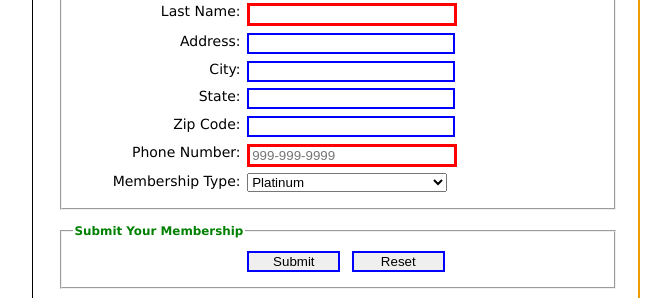
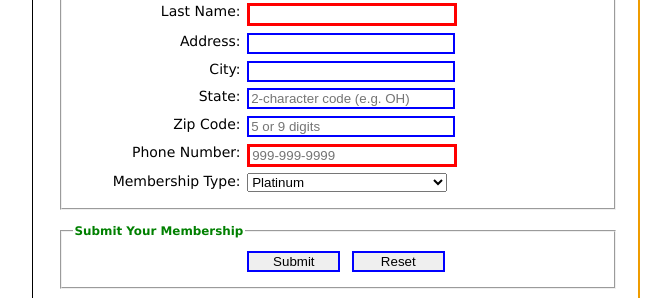
Before and after one commit to eweaver134/team1, a plain HTML site: page membership.html in a window 1280 px wide. Shown: the part 418-716 px from the top of the page, 101-756 px from the left. Drawn offline with Linux system fonts and the light colour scheme.

Commit message:
Update membership.html

```diff
--- a/membership.html
+++ b/membership.html
@@ -24,6 +24,7 @@
 	</nav>
 	<aside>
 		<!-- Add the codes for showing 2023-2024 speakers information to the sidebar as a table format. You can reuse some code in home.html and home.css -->
+
 		<table>
 			<tr>
 				<th>Date</th>
@@ -88,9 +89,9 @@
 				<label for="city">City:</label>
 				<input type="text" name="city" id="city"><br />
 				<label for="state">State:</label>
-				<input type="text" name="state" id="state"><br />
+				<input type="text" name="state" id="state" placeholder="2-character code (e.g. OH)"><br />
 				<label for="zip">Zip Code:</label>
-				<input type="text" name="zip" id="zip"><br />
+				<input type="text" name="zip" id="zip" placeholder="5 or 9 digits"><br />
 				<label for="phone">Phone Number:</label>
                 	        <input type="tel" id="phone" name="phone" placeholder="999-999-9999" required><br />
 
```
